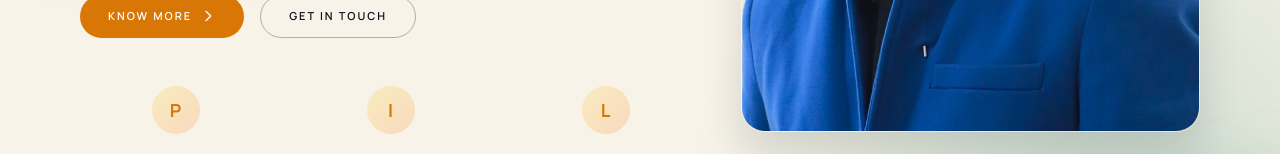
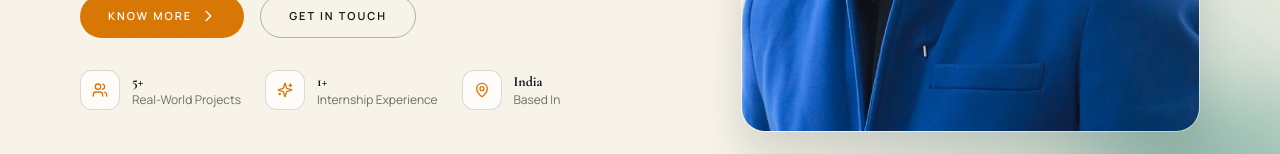
Before and after one commit to sandeshvengala/sandesh-GD-P-portfolio, a React (Vite) app: page / in a window 1280 px wide. Shown: the part 632-786 px from the top of the page. Built offline with nearby package versions, Linux system fonts and the light colour scheme; no server answers; the HTML template or start-up script is replaced by a standard one.

Commit message:
Match Home stats block to reference row layout with icon boxes

```diff
--- a/src/pages/Home.jsx
+++ b/src/pages/Home.jsx
@@ -107,21 +107,41 @@ export default function Home() {
               </Link>
             </div>
 
-            <div className="mt-12 grid gap-6 sm:grid-cols-3">
+            <div className="mt-8 flex flex-wrap gap-6">
               {highlightStats.map((item, idx) => (
                 <article
                   key={item.label}
-                  className="text-center"
+                  className="flex items-center gap-3"
                 >
-                  <div className="mb-4 flex justify-center">
-                    <div className="flex h-12 w-12 items-center justify-center rounded-full bg-gradient-to-br from-yellow-400/20 to-orange-500/20 text-lg font-bold text-accent">
-                      {idx === 0 ? 'P' : idx === 1 ? 'I' : 'L'}
-                    </div>
+                  <div className="flex h-10 w-10 items-center justify-center rounded-xl border border-ink/15 bg-white/75 dark:border-paper/20 dark:bg-ink/35">
+                    {idx === 0 && (
+                      <svg className="h-4 w-4 text-accent" fill="none" stroke="currentColor" strokeWidth="2" viewBox="0 0 24 24">
+                        <path strokeLinecap="round" strokeLinejoin="round" d="M16 21v-2a4 4 0 0 0-4-4H6a4 4 0 0 0-4 4v2" />
+                        <circle cx="9" cy="7" r="4" />
+                        <path strokeLinecap="round" strokeLinejoin="round" d="M22 21v-2a4 4 0 0 0-3-3.87" />
+                        <path strokeLinecap="round" strokeLinejoin="round" d="M16 3.13a4 4 0 0 1 0 7.75" />
+                      </svg>
+                    )}
+                    {idx === 1 && (
+                      <svg className="h-4 w-4 text-accent" fill="none" stroke="currentColor" strokeWidth="2" viewBox="0 0 24 24">
+                        <path strokeLinecap="round" strokeLinejoin="round" d="M9.937 15.5A2 2 0 0 0 8.5 14.063l-6.135-1.582a.5.5 0 0 1 0-.962L8.5 9.936A2 2 0 0 0 9.937 8.5l1.582-6.135a.5.5 0 0 1 .963 0L14.063 8.5A2 2 0 0 0 15.5 9.937l6.135 1.581a.5.5 0 0 1 0 .964L15.5 14.063a2 2 0 0 0-1.437 1.437l-1.582 6.135a.5.5 0 0 1-.963 0z" />
+                        <path strokeLinecap="round" strokeLinejoin="round" d="M20 3v4" />
+                        <path strokeLinecap="round" strokeLinejoin="round" d="M22 5h-4" />
+                        <path strokeLinecap="round" strokeLinejoin="round" d="M4 17v2" />
+                        <path strokeLinecap="round" strokeLinejoin="round" d="M5 18H3" />
+                      </svg>
+                    )}
+                    {idx === 2 && (
+                      <svg className="h-4 w-4 text-accent" fill="none" stroke="currentColor" strokeWidth="2" viewBox="0 0 24 24">
+                        <path strokeLinecap="round" strokeLinejoin="round" d="M20 10c0 4.993-5.539 10.193-7.399 11.799a1 1 0 0 1-1.202 0C9.539 20.193 4 14.993 4 10a8 8 0 0 1 16 0" />
+                        <circle cx="12" cy="10" r="3" />
+                      </svg>
+                    )}
                   </div>
-                  <p className="mb-2 text-3xl font-bold text-accent md:text-4xl">{item.value}</p>
-                  <p className="text-xs font-semibold uppercase tracking-[0.16em] text-ink/70 dark:text-paper/75">
-                    {item.label}
-                  </p>
+                  <div>
+                    <p className="text-sm font-display font-bold text-ink dark:text-paper">{item.value}</p>
+                    <p className="text-xs text-ink/60 dark:text-paper/60">{item.label}</p>
+                  </div>
                 </article>
               ))}
             </div>
```
